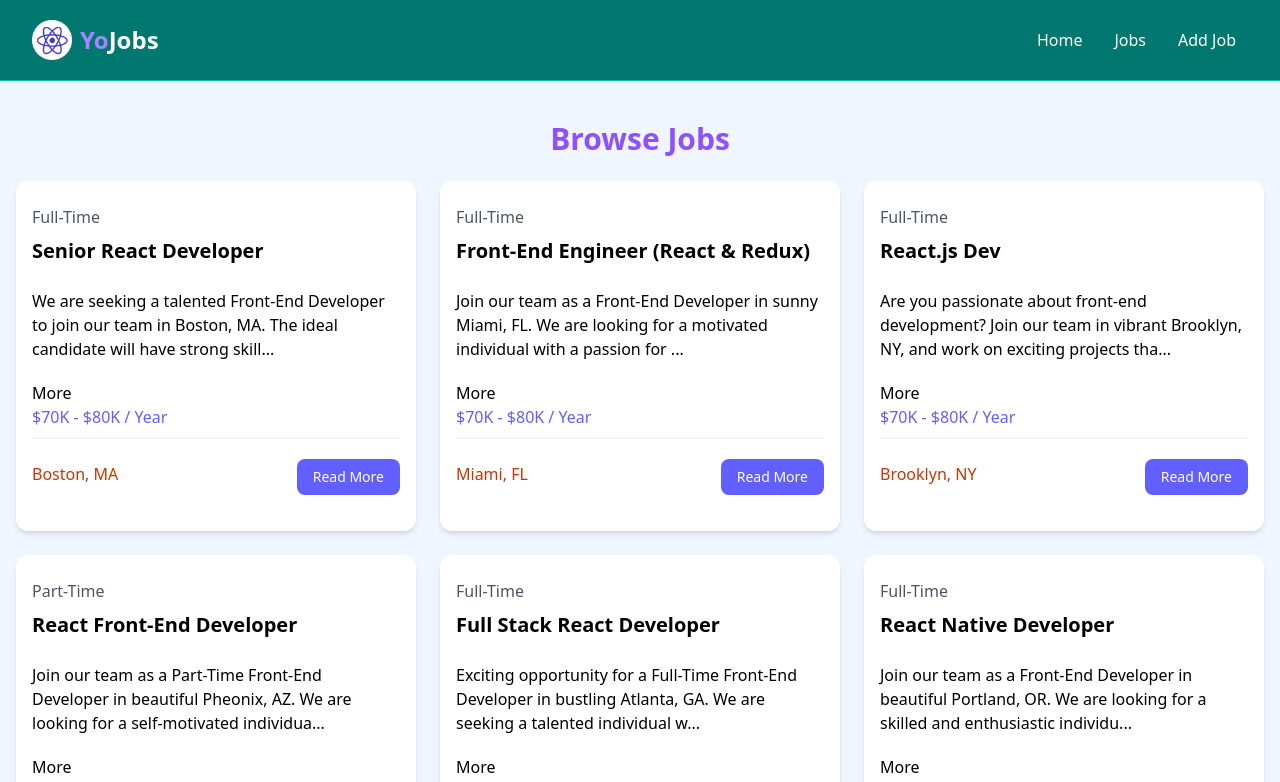
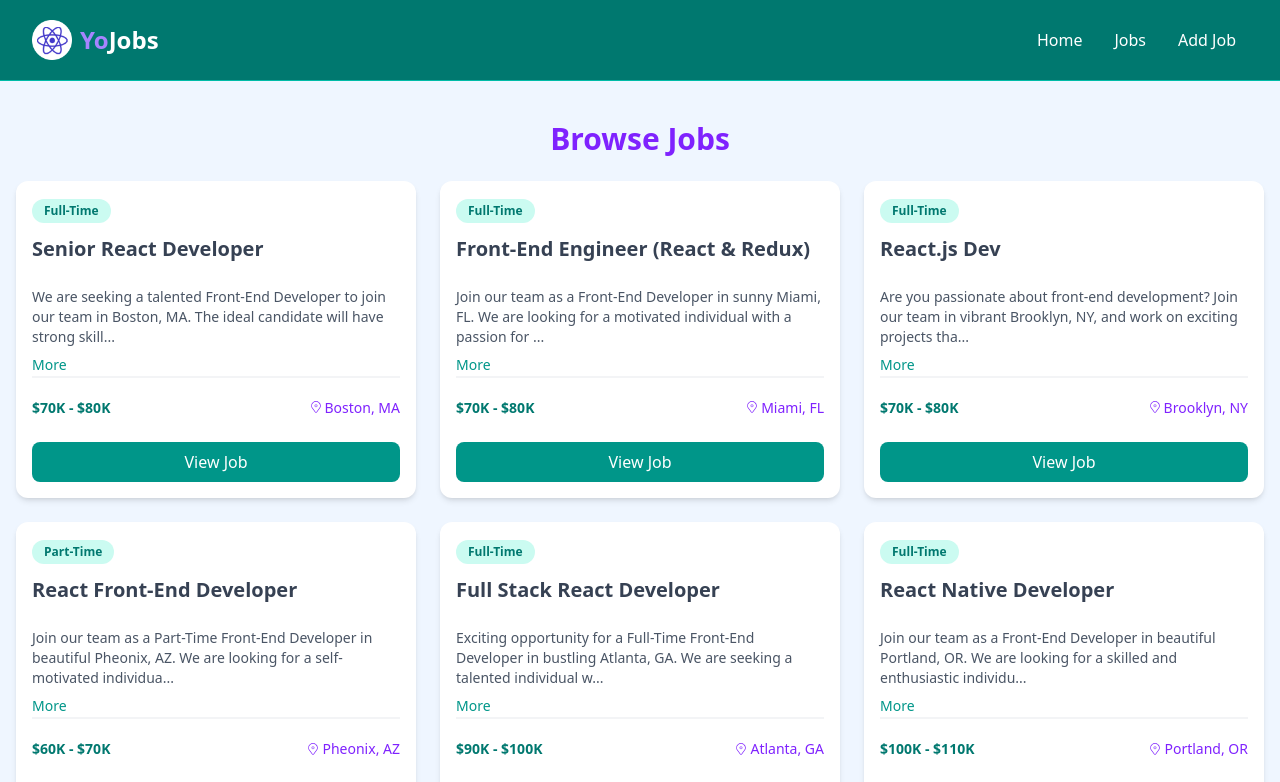
Before and after one commit to Mugwena14/YoJobs, a React (Vite) app: page /jobs in a window 1280 px wide. Shown: the top 782 px of the page. Built offline with nearby package versions, Linux system fonts and the light colour scheme; data requests are answered from the project's data file.

Commit message:
Changed the job cards styling

```diff
--- a/src/Components/JobListing.jsx
+++ b/src/Components/JobListing.jsx
@@ -29,7 +29,7 @@ const JobListing = ({ isHome }) => {
             {loading ? (<Spinner/>) :
             <section className="bg-blue-50 px-4 py-10">
             <div className="container-xl lg:container m-auto">
-                <h2 className="text-3xl font-bold text-violet-500 mb-6 text-center">
+                <h2 className="text-3xl font-bold text-violet-600 mb-6 text-center">
                 {isHome ? 'Recent Jobs' : 'Browse Jobs'}
                 </h2>
                 <div className="grid grid-cols-1 md:grid-cols-3 gap-6">
--- a/src/Components/JobListings.jsx
+++ b/src/Components/JobListings.jsx
@@ -1,5 +1,6 @@
 import { Link } from "react-router-dom"
 import { useState } from "react"
+import { CiLocationOn } from "react-icons/ci";
 
 const JobListings = ({ job }) => {
 
@@ -19,20 +20,37 @@ const JobListings = ({ job }) => {
             <div className="bg-white rounded-xl shadow-md relative">
                 <div className="p-4">
                     <div className="mb-6">
-                        <div className="text-gray-600 my-2">{job.type}</div>
-                        <h3 className="text-xl font-bold">{job.title}</h3>
+                        <div className="inline-block px-3 py-1 text-xs font-semibold text-teal-700 bg-teal-100 rounded-full">{job.type}</div>
+                        <h3 className="mt-3 text-xl font-bold text-gray-700">{job.title}</h3>
                     </div>
 
-                    <div className="mb-5">
+                    <div className="mt-2 text-sm text-gray-600">
                         {description}
                     </div>
 
-                    <button onClick={() => handleShow()}>{showFull ? 'Less' : 'More'}</button>
-                    <h3 className="text-indigo-500 mb-2">{job.salary} / Year</h3>
+                    <button
+                        className="mt-2 text-sm text-teal-600 font-medium hover:underline"
+                        onClick={() => handleShow()}>
+                        {showFull ? 'Less' : 'More'}
+                    </button>
 
                     <div className="border border-gray-100 mb-5"></div>
 
-                    <div className="flex flex-col lg:flex-row justify-between mb-4">
+                    <div className="mt-4 flex items-center justify-between text-sm">
+                        <p className="text-teal-700 font-semibold">{job.salary}</p>
+                        <p className="text-violet-600 font-medium">
+                            <CiLocationOn size={14} className="inline-block mb-1 mr-0.5 text-violet text-lg" />
+                            {job.location}
+                        </p>
+                    </div>
+
+                    <Link to={`/job/${job.id}`}>
+                        <button className="mt-6 w-full bg-teal-600 hover:bg-violet-600 text-white font-medium py-2 px-4 rounded-lg transition ease-in-out duration-200">
+                            View Job
+                        </button>
+                    </Link>
+
+                    {/* <div className="flex flex-col lg:flex-row justify-between mb-4">
                         <div className="text-orange-700 mb-3">
                         <i className="fa-solid fa-location-dot text-lg"></i>
                         {job.location}
@@ -43,7 +61,7 @@ const JobListings = ({ job }) => {
                         >
                         Read More
                         </Link>
-                    </div>
+                    </div> */}
                 </div>
             </div>
         </div>
```
